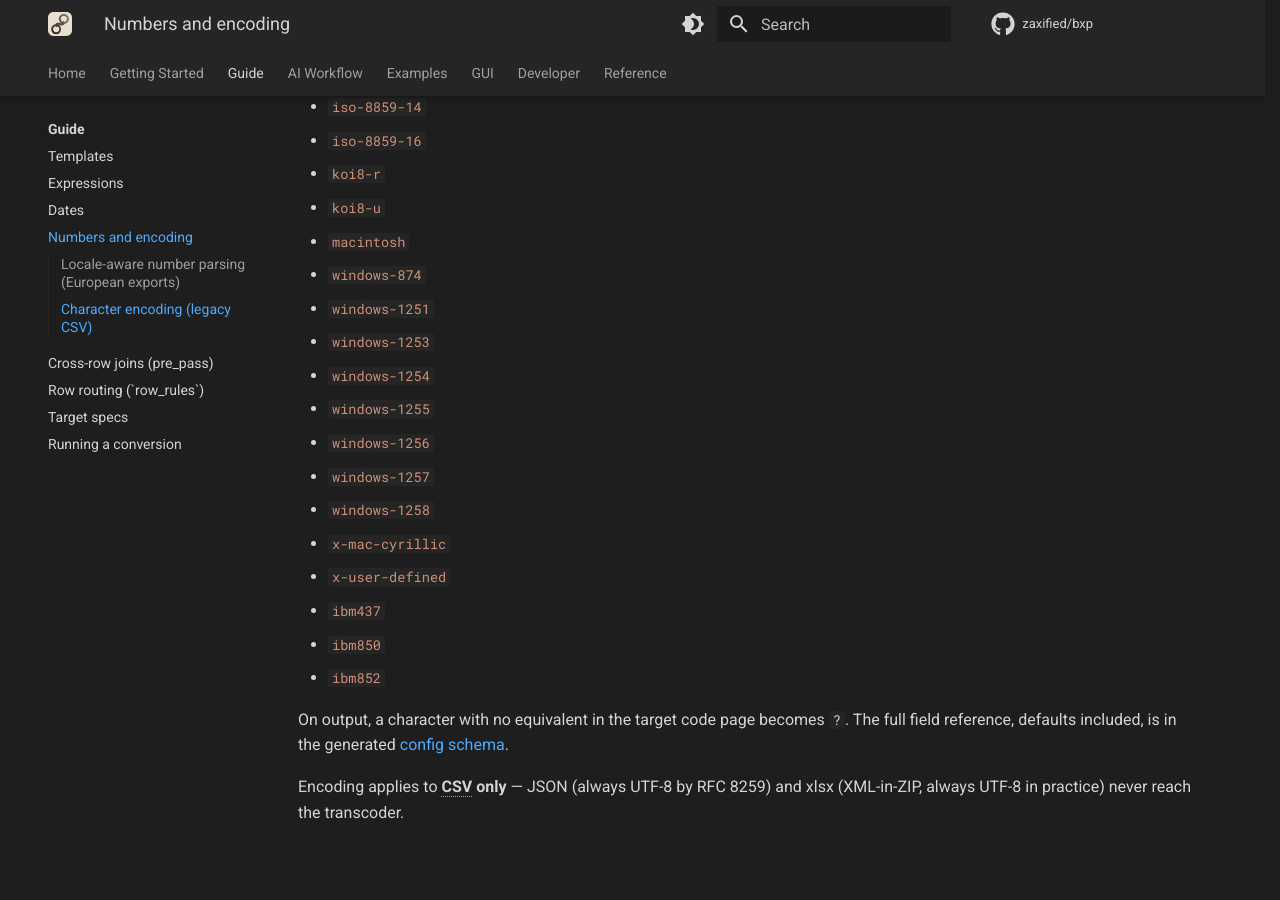
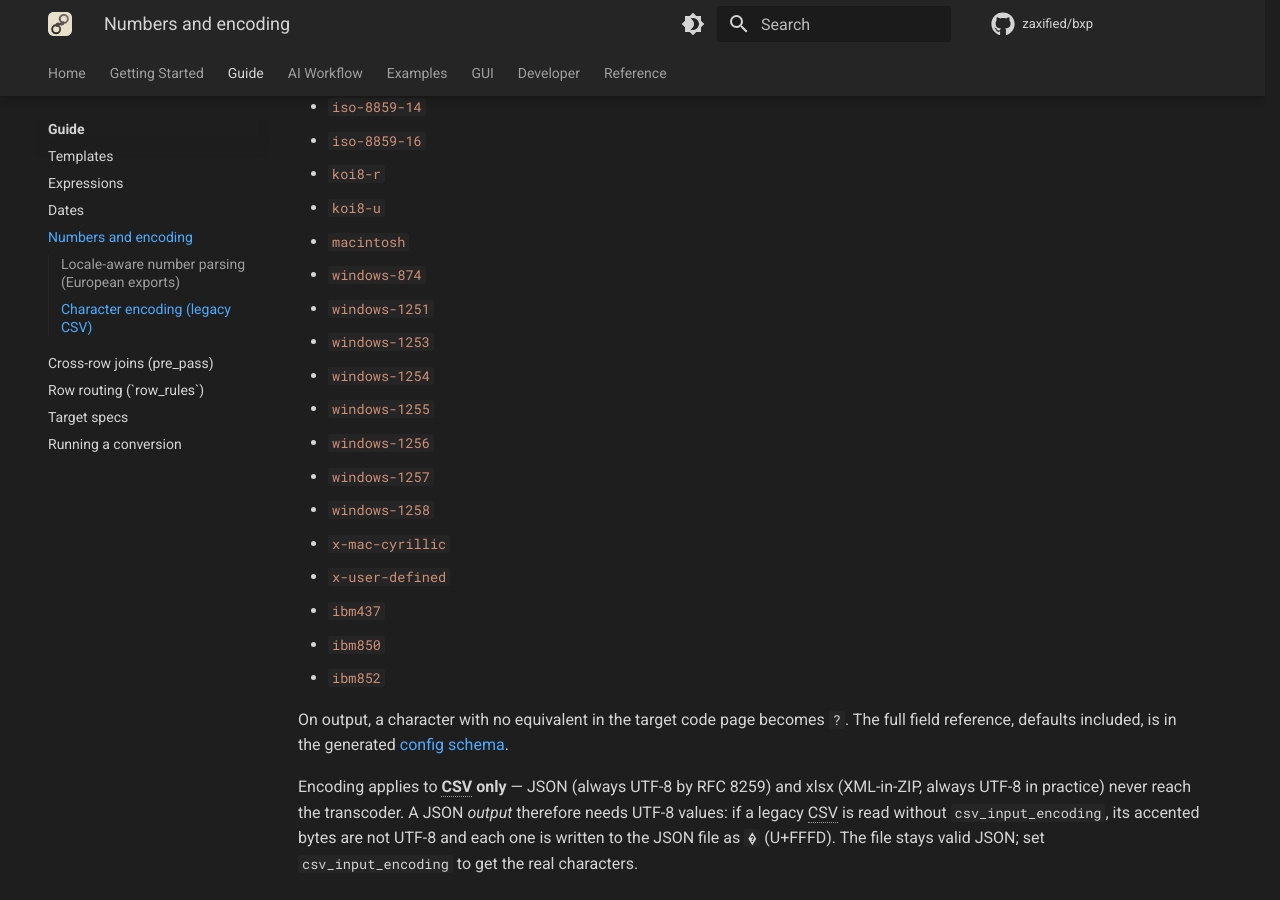
Before and after one commit to zaxified/bxp, an MkDocs documentation site: the page built from docs/guide/numbers-and-encoding.md, in a window 1280 px wide and 900 px high, scrolled down 1827 px. Built offline with MkDocs 1.6.1 and Material for MkDocs 9.7.7, drawn with Linux system fonts in a browser that asks for light colours; comment, search, counter and statistics services are not loaded; before the commit the page ends 2676 px from its top, so only the background shows below that.

Commit message:
fix(cli): JSON output stays valid JSON on non-UTF-8 values
writeJsonString copied every byte >= 0x20 through, so a legacy CSV read
without csv_input_encoding (cp1250 "České") wrote raw 0xC8/0xE9 bytes into
a file_type_out "json" result, and no JSON parser could read the file.
The row writer now uses the zig-libs `jsontext` module (re-exported from
bxp-core like minisign/procrun/mcp): ill-formed UTF-8 becomes U+FFFD,
which keeps the file valid and the run data-lenient. Valid input is
unchanged except that 0x08/0x0C are written as \b/\f instead of
\u0008/\u000c (same decoded string).

Pinned by a unit test; outputs of DEV, the real imports, every dataset
and docs example are byte-identical to the previous build.

Co-Authored-By: Claude Opus 5.5 <noreply@anthropic.com>

```diff
--- a/docs/guide/numbers-and-encoding.md
+++ b/docs/guide/numbers-and-encoding.md
@@ -62,3 +62,7 @@ The full field reference, defaults included, is in the generated
 
 Encoding applies to **CSV only** — JSON (always UTF-8 by RFC 8259) and
 xlsx (XML-in-ZIP, always UTF-8 in practice) never reach the transcoder.
+A JSON *output* therefore needs UTF-8 values: if a legacy CSV is read without
+`csv_input_encoding`, its accented bytes are not UTF-8 and each one is written
+to the JSON file as `�` (U+FFFD). The file stays valid JSON; set
+`csv_input_encoding` to get the real characters.
```
Also changed, not shown: CLAUDE.md (+5 -3 lines), bxp-cli/CLAUDE.md (+4 -1 lines), bxp-core/CLAUDE.md (+7 -4 lines), docs/includes/bxp-core-modules.md (+1 -0 lines), 4 other files.
